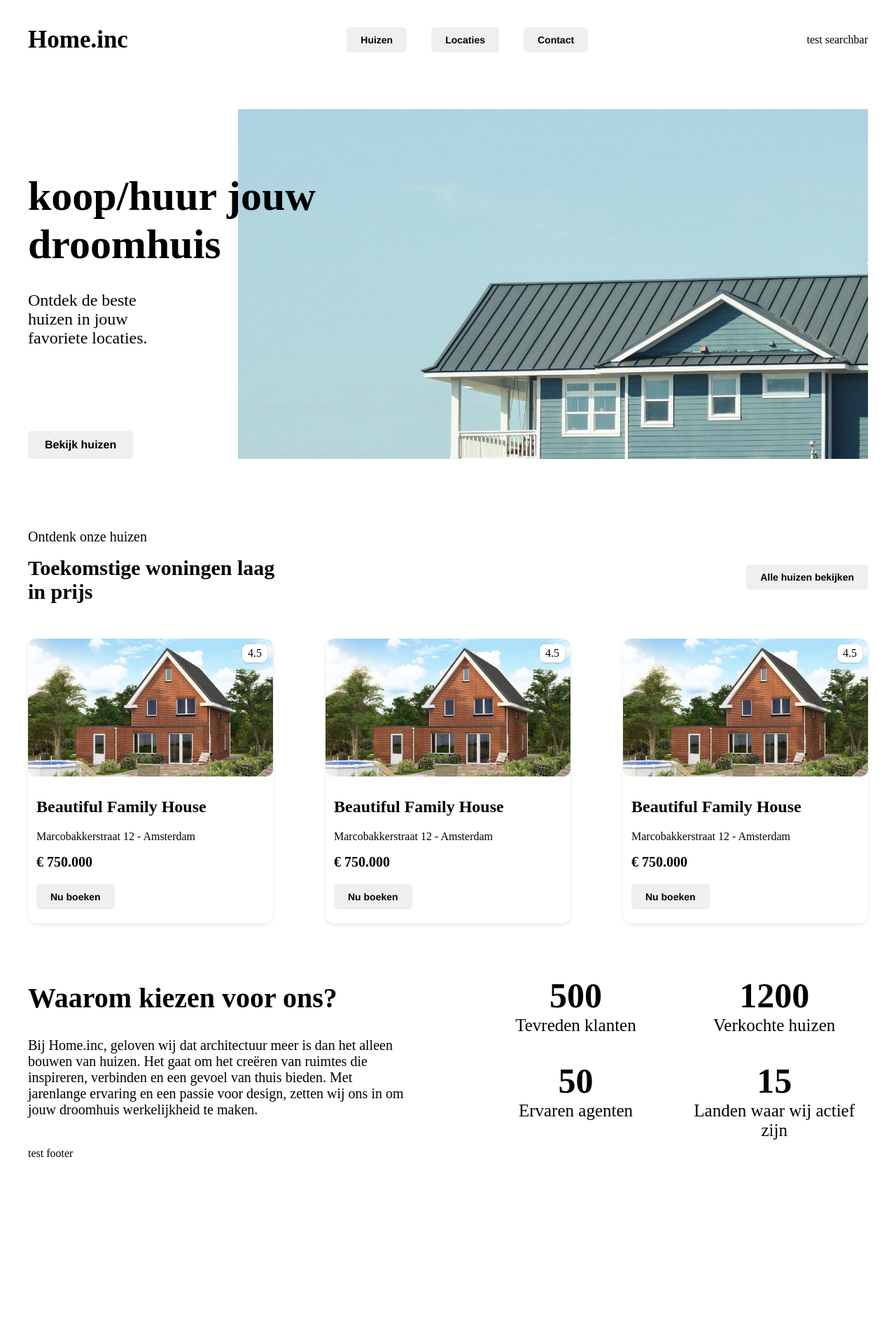
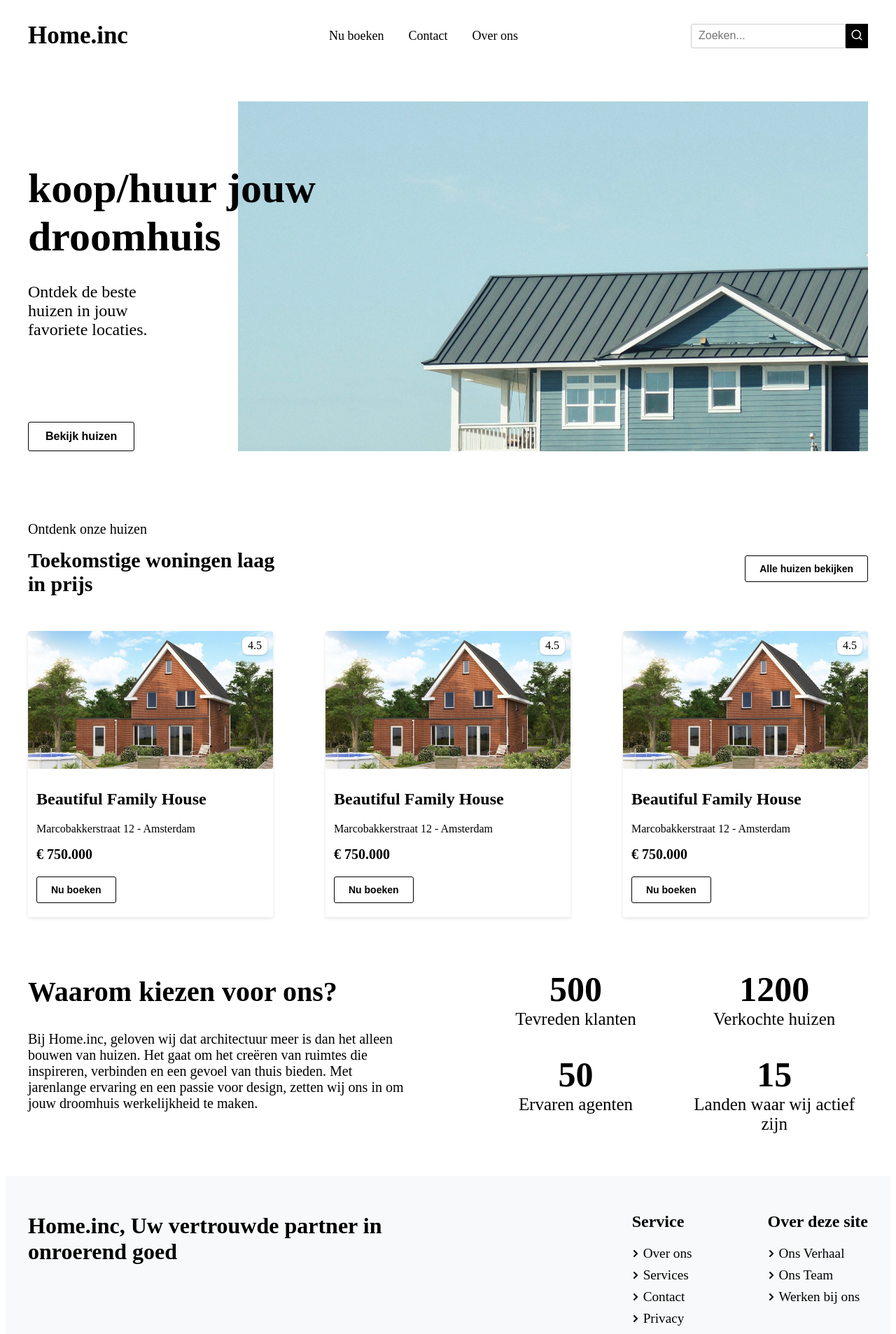
Before and after one commit to MelleWb/getsucces, a Next.js app: page / in a window 1280 px wide. Shown: the top 1907 px of the page at 70% size. Before the commit the page ends 1666 px from the top, so only its background shows below. Built offline with nearby package versions, Linux system fonts and the light colour scheme.

Commit message:
footer added some updates

```diff
--- a/app/page.tsx
+++ b/app/page.tsx
@@ -1,24 +1,40 @@
 import "./global.css";
 import NavBar from "@/components/NavBar/NavBar";
 import WebsiteMain from "./WebsiteMain";
+import Footer from "@/components/Footer/Footer";
 
 const page = () => {
     return (
-        <div className="page-container">
-            <header>
+        <>
+            <div className="page-container">
                 <NavBar
                     pageTitle="Home.inc"
                     navBarButtons={[
-                        { text: "Huizen", size: "medium" },
-                        { text: "Locaties", size: "medium" },
-                        { text: "Contact", size: "medium" },
+                        { text: "Nu boeken", href: "/boeken" },
+                        { text: "Contact", href: "/contact" },
+                        { text: "Over ons", href: "/overons" },
                     ]}
-                    searchbar={<div>test searchbar</div>}
                 ></NavBar>
-            </header>
-            <WebsiteMain />
-            <footer>test footer</footer>
-        </div>
+                <WebsiteMain />
+            </div>
+            <Footer
+                footerTitle="Home.inc, Uw vertrouwde partner in onroerend goed"
+                footerLinksServiceTitle="Service"
+                footerLinksService={[
+                    { text: "Over ons", href: "/overons" },
+                    { text: "Services", href: "/services" },
+                    { text: "Contact", href: "/contact" },
+                    { text: "Privacy", href: "/privacy" },
+                    { text: "Copyright", href: "/Copyright" },
+                ]}
+                footerLinksAboutTitle="Over deze site"
+                footerLinksAbout={[
+                    { text: "Ons Verhaal", href: "/our-story" },
+                    { text: "Ons Team", href: "/team" },
+                    { text: "Werken bij ons", href: "/careers" },
+                ]}
+            ></Footer>
+        </>
     );
 };
 
--- a/components/Button/Button.css
+++ b/components/Button/Button.css
@@ -1,11 +1,12 @@
 .button {
     display: inline-block;
     cursor: pointer;
-    border: 0;
-    border-radius: 5px;
+    border: 1px solid;
+    border-radius: 3px;
     font-weight: 700;
     line-height: 1;
-    font-family: "Nunito Sans", "Helvetica Neue", Helvetica, Arial, sans-serif;
+    background-color: white;
+    /* font-family: "Nunito Sans", "Helvetica Neue", Helvetica, Arial, sans-serif; */
 }
 .button--primary {
     background-color: #555ab9;
--- a/components/Card/Card.css
+++ b/components/Card/Card.css
@@ -1,5 +1,5 @@
 .card {
-    border-radius: 12px;
+    border-radius: 3px;
     overflow: hidden;
     box-shadow: 0 2px 5px rgba(0, 0, 0, 0.1);
     background-color: #fff;
@@ -19,7 +19,7 @@
 }
 
 .card__image {
-    border-radius: 10px;
+    border-radius: 3px;
     object-fit: cover;
 }
 
--- a/components/Footer/Footer.css
+++ b/components/Footer/Footer.css
@@ -0,0 +1,79 @@
+.footer {
+    background-color: #f8f9fa;
+    margin-top: 50px;
+}
+
+.footer__inner {
+    max-width: 1200px;
+    margin: 0 auto;
+    padding: 2rem;
+    display: flex;
+    justify-content: space-between;
+    align-items: flex-start;
+}
+
+.footer__title {
+    max-width: 70%;
+}
+
+.footer__left {
+    display: flex;
+}
+
+.footer__right {
+    display: flex;
+    margin-left: auto;
+}
+
+.footer__section-service {
+    margin-right: 100px;
+}
+
+.footer__section-title {
+    font-weight: bold;
+    font-size: 1.5em;
+}
+
+.footer__list {
+    padding: 0;
+    list-style: none;
+    font-size: larger;
+}
+
+.footer__list-item {
+    margin-bottom: 8px;
+}
+
+.footer__list-item a {
+    text-decoration: none;
+    color: black;
+}
+
+.footer__list-item a:hover {
+    text-decoration: underline;
+}
+
+.footer__link {
+    display: inline-flex;
+    align-items: center;
+    text-decoration: none;
+    color: black;
+    transition: color 0.2s;
+}
+
+.footer__link:hover {
+    text-decoration: underline;
+    /* color: #007bff; */
+}
+
+.footer__chevron {
+    margin-right: 6px;
+    width: 10px;
+    height: 10px;
+    stroke: currentColor;
+    transition: transform 0.2s;
+}
+
+/* .footer__link:hover .footer__chevron {
+    transform: translateX(2px);
+} */
--- a/components/Footer/Footer.tsx
+++ b/components/Footer/Footer.tsx
@@ -0,0 +1,95 @@
+import { FC } from "react";
+import "./Footer.css";
+
+export type FooterProps = {
+    footerTitle: string;
+    footeraboutText?: string;
+    footerLinksServiceTitle: string;
+    footerLinksService: { text: string; href: string }[];
+    footerLinksAboutTitle: string;
+    footerLinksAbout: { text: string; href: string }[];
+};
+
+const ChevronRightIcon = () => (
+    <svg
+        className="footer__chevron"
+        xmlns="http://www.w3.org/2000/svg"
+        viewBox="0 0 10 10"
+        width="10"
+        height="10"
+        fill="none"
+        stroke="currentColor"
+        strokeWidth="2"
+        strokeLinecap="round"
+        strokeLinejoin="round"
+    >
+        <path d="M3 1l4 4-4 4" />
+    </svg>
+);
+
+const Footer: FC<FooterProps> = ({
+    footerTitle,
+    footeraboutText,
+    footerLinksService,
+    footerLinksServiceTitle,
+    footerLinksAbout,
+    footerLinksAboutTitle,
+}) => {
+    return (
+        <footer className="footer">
+            <div className="footer__inner">
+                <div className="footer__left">
+                    <h1 className="footer__title">{footerTitle}</h1>
+                    {footeraboutText && (
+                        <p className="footer__about">{footeraboutText}</p>
+                    )}
+                </div>
+                <div className="footer__right">
+                    <div className="footer__section-service">
+                        <h2 className="footer__section-title">
+                            {footerLinksServiceTitle}
+                        </h2>
+                        <ul className="footer__list">
+                            {footerLinksService.map((link, index) => (
+                                <li key={index} className="footer__list-item">
+                                    <a
+                                        href={link.href}
+                                        className="footer__link"
+                                    >
+                                        <ChevronRightIcon />
+                                        {link.text}
+                                    </a>
+                                </li>
+                            ))}
+                        </ul>
+                    </div>
+                    {footerLinksAbout && (
+                        <div className="footer__section-about">
+                            <h2 className="footer__section-title">
+                                {footerLinksAboutTitle}
+                            </h2>
+                            <ul className="footer__list">
+                                {footerLinksAbout.map((link, index) => (
+                                    <li
+                                        key={index}
+                                        className="footer__list-item"
+                                    >
+                                        <a
+                                            href={link.href}
+                                            className="footer__link"
+                                        >
+                                            <ChevronRightIcon />
+                                            {link.text}
+                                        </a>
+                                    </li>
+                                ))}
+                            </ul>
+                        </div>
+                    )}
+                </div>
+            </div>
+        </footer>
+    );
+};
+
+export default Footer;
--- a/components/NavBar/NavBar.css
+++ b/components/NavBar/NavBar.css
@@ -1,11 +1,8 @@
 .nav-bar {
-    display: grid;
+    width: 1200px;
+    display: flex;
     min-height: 72px;
     margin-bottom: 50px;
-}
-
-.nav-bar__inner {
-    display: flex;
     justify-content: space-between;
     align-items: center;
 }
@@ -13,10 +10,53 @@
 .nav-bar__page-title {
     font-size: 35px;
     font-weight: 700;
-    /* margin-left: 16px; */
 }
 
 .nav-bar__buttons {
     display: flex;
     gap: 35px;
 }
+
+.nav-bar__list-item {
+    list-style: none;
+    font-size: large;
+}
+
+.nav-bar__list-item a:hover {
+    text-decoration: underline;
+}
+
+.nav-bar__link {
+    display: inline-flex;
+    align-items: center;
+    text-decoration: none;
+    color: black;
+    transition: color 0.2s;
+}
+
+.search-bar {
+    display: flex;
+    height: 35px;
+}
+
+.search-bar input {
+    font-size: 16px;
+    border: 1px solid #ccc;
+    border-radius: 3px;
+    padding-left: 10px;
+}
+
+.search-bar__button {
+    align-items: center;
+    justify-content: center;
+    cursor: pointer;
+    color: white;
+    background-color: black;
+    border: 1px solid black;
+}
+
+/* .search-bar__icon {
+    width: 18px;
+    height: 18px;
+    stroke: white;
+} */
--- a/components/NavBar/NavBar.tsx
+++ b/components/NavBar/NavBar.tsx
@@ -1,32 +1,53 @@
-import { FC, ReactNode } from "react";
-import Button, { ButtonProps } from "../Button/Button";
+import { FC } from "react";
 import "./NavBar.css";
 
 export type NavBarProps = {
     pageTitle: string;
-    navBarButtons?: ButtonProps[];
-    searchbar?: ReactNode;
+    navBarButtons: { text: string; href: string }[];
 };
 
-const NavBar: FC<NavBarProps> = ({
-    pageTitle,
-    navBarButtons = [],
-    searchbar,
-}) => {
+const SearchIcon = () => (
+    <svg
+        className="search-bar__icon"
+        xmlns="http://www.w3.org/2000/svg"
+        width="18"
+        height="18"
+        viewBox="0 0 24 24"
+        fill="none"
+        stroke="currentColor"
+        strokeWidth="2"
+        strokeLinecap="round"
+        strokeLinejoin="round"
+    >
+        <circle cx="11" cy="11" r="8" />
+        <line x1="21" y1="21" x2="16.65" y2="16.65" />
+    </svg>
+);
+
+const NavBar: FC<NavBarProps> = ({ pageTitle, navBarButtons }) => {
     return (
-        <nav className="nav-bar">
-            <div className="nav-bar__inner">
-                <h1 className="nav-bar__page-title">{pageTitle}</h1>
-                <div className="nav-bar__buttons">
-                    {navBarButtons.map((btn, idx) => (
-                        <Button key={idx} {...btn} />
-                    ))}
-                </div>
-                {searchbar && (
-                    <div className="nav-bar__search-bar">{searchbar}</div>
-                )}
+        <header className="nav-bar">
+            <h1 className="nav-bar__page-title">{pageTitle}</h1>
+            <ul className="nav-bar__buttons">
+                {navBarButtons.map((link, index) => (
+                    <li key={index} className="nav-bar__list-item">
+                        <a href={link.href} className="nav-bar__link">
+                            {link.text}
+                        </a>
+                    </li>
+                ))}
+            </ul>
+            <div className="search-bar">
+                <input
+                    type="text"
+                    className="search-bar__input"
+                    placeholder="Zoeken..."
+                />
+                <button className="search-bar__button" aria-label="Search">
+                    <SearchIcon />
+                </button>
             </div>
-        </nav>
+        </header>
     );
 };
 
```
Also changed, not shown: 2 other files (tests, documents, lock files or other folders).
